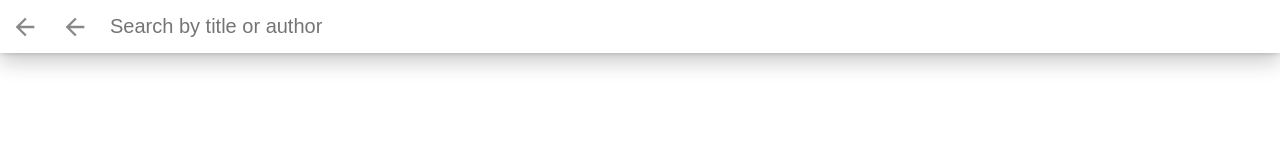
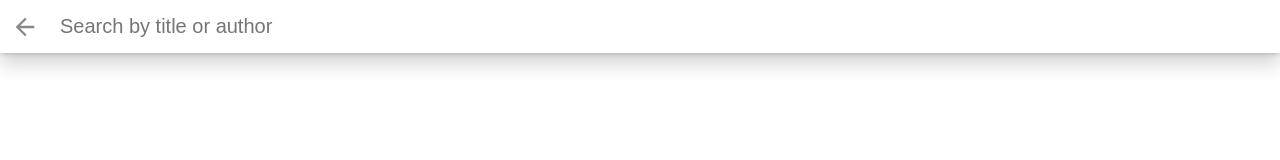
Before and after one commit to Inkh/bookshelf, a React (Create React App) app: page /create in a window 1280 px wide. Shown: the top 160 px of the page. Built offline with nearby package versions, Linux system fonts and the light colour scheme; no server answers.

Commit message:
implemented Link component to searchresult component

```diff
--- a/src/searchresult.js
+++ b/src/searchresult.js
@@ -14,7 +14,6 @@ class SearchResults extends Component {
         <div className="search-books">
           <div className="search-books-bar">
             <Link to='/' className='close-search'>Back</Link>
-            <a className="close-search" onClick={() => this.setState({ showSearchPage: false })}>Close</a>
               <div className="search-books-input-wrapper">
                 {/*
                       NOTES: The search from BooksAPI is limited to a particular set of search terms.
```
